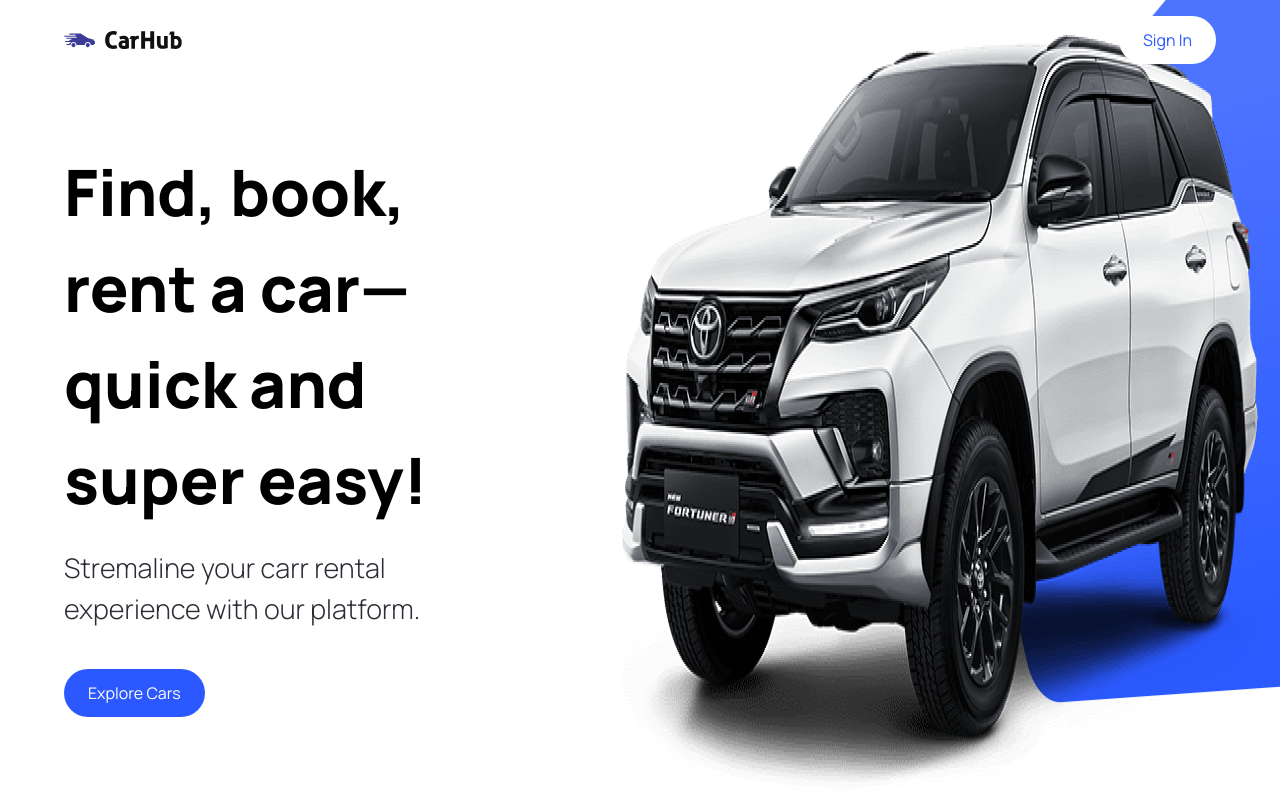
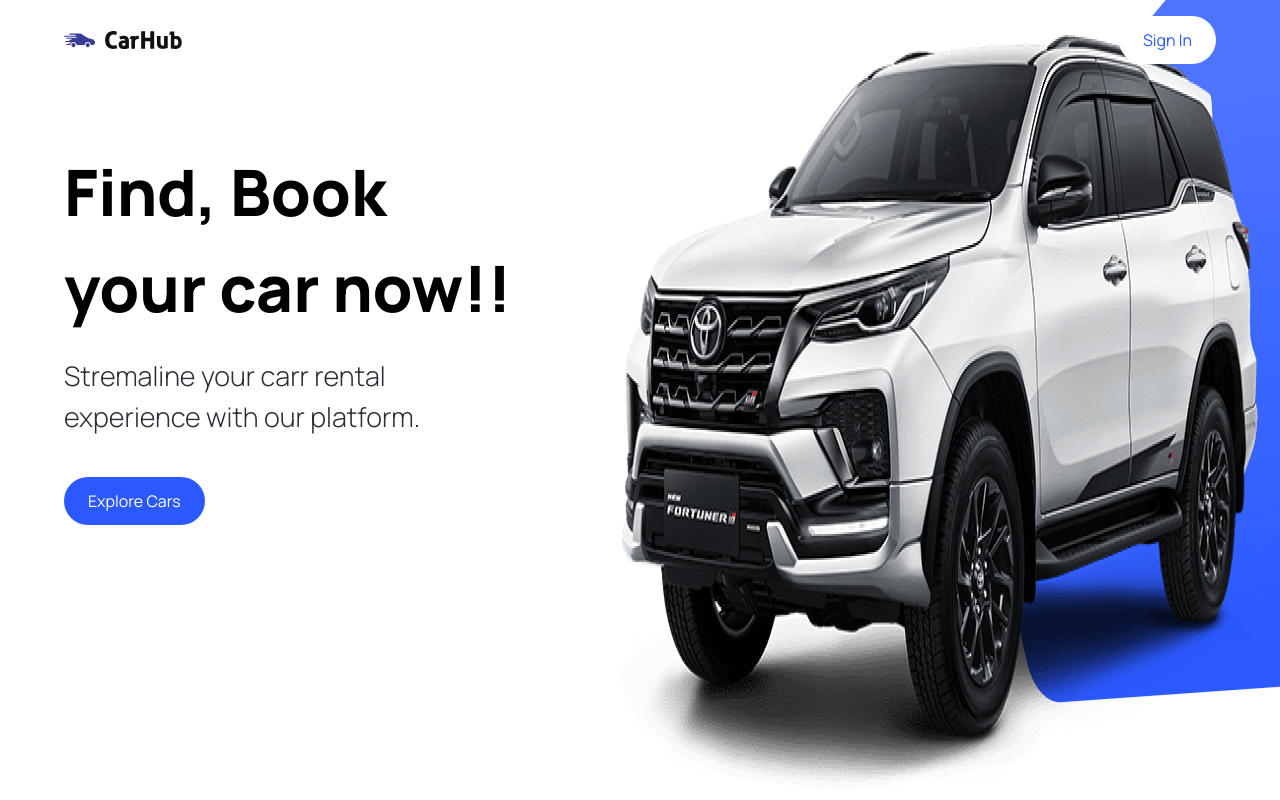
Before and after one commit to srujan0404/cars, a Next.js app: page / in a window 1280 px wide. Shown: the top 800 px of the page. Built offline with nearby package versions, Linux system fonts and the light colour scheme.

Commit message:
changes in hero.tsx

```diff
--- a/components/Hero.tsx
+++ b/components/Hero.tsx
@@ -17,7 +17,7 @@
     <div className="hero">
       <div className="flex-1 pt-36 padding-x">
         <h1 className="hero__title">
-          Find, book, rent a car—quick and super easy!
+          Find, Book your car now!!
         </h1>
 
         <p className="hero__subtitle">
```
